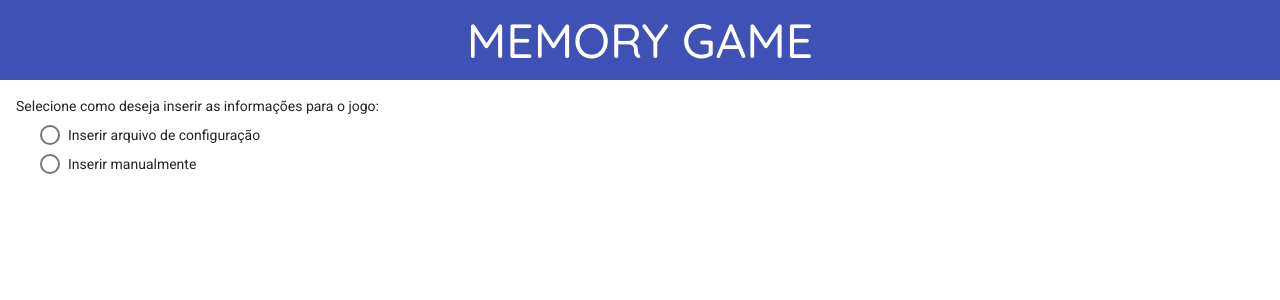
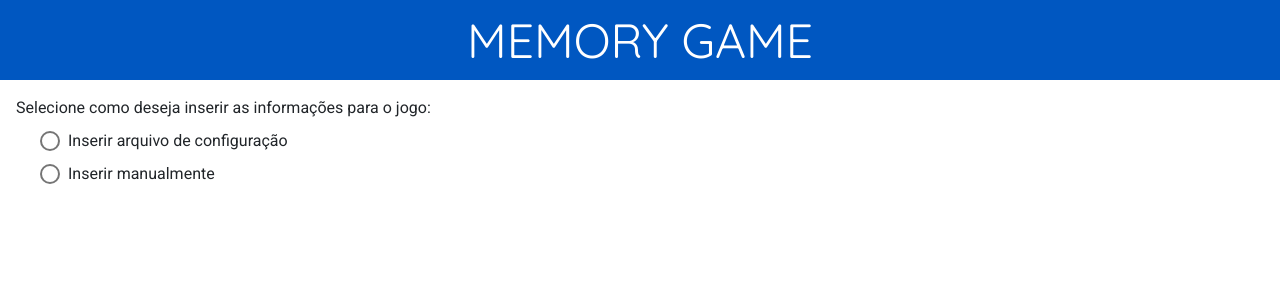
Before and after one commit to flaviamatdev/memory-game, an Angular app: page / in a window 1280 px wide. Shown: the top 300 px of the page. Built offline with nearby package versions, Linux system fonts and the light colour scheme.

Commit message:
add theme + ajuste cor cartas

```diff
--- a/angular.json
+++ b/angular.json
@@ -32,7 +32,6 @@
                             "src/assets"
                         ],
                         "styles": [
-                            "./node_modules/@angular/material/prebuilt-themes/indigo-pink.css",
                             "./node_modules/bootstrap/dist/css/bootstrap.css",
                             "src/styles.scss"
                         ],
--- a/src/app/views/game/memory-card/memory-card.component.html
+++ b/src/app/views/game/memory-card/memory-card.component.html
@@ -6,8 +6,8 @@
             <img *ngIf="card.img" [src]="card.img" alt="card">
         </div>
 
-        <div class="back">
-            <div style="font-size: 40px;">{{id}}</div>
+        <div class="back bg-primary-2">
+            <div class="card-id-number quicksand">{{id}}</div>
         </div>
     </div>
 </div>
--- a/src/app/views/game/memory-card/memory-card.component.scss
+++ b/src/app/views/game/memory-card/memory-card.component.scss
@@ -1,7 +1,3 @@
-$red: #d50000;
-$orange: #ff9800;
-$blue: #6fb1fc;
-
 .card {
     height: 100px;
     width: 100px;
@@ -33,14 +29,12 @@ $blue: #6fb1fc;
     }
 
     .back {
-        background-color: $blue;
-        color: #fff;
+        color: white;
     }
 
     .front {
         transform: rotateY(180deg);
         background-color: white;
-        color: $orange;
     }
 }
 
@@ -57,3 +51,8 @@ $blue: #6fb1fc;
         transform: rotateY(180deg);
     }
 }
+
+.card-id-number {
+    font-size: 50px;
+    font-weight: bold;
+}
--- /dev/null
+++ b/src/assets/styles/theme.scss
@@ -0,0 +1,66 @@
+@import "~@angular/material/theming";
+
+$my-palette-primary: (
+    50: #fff,
+    100: #e5edfa,
+    200: #e3edfd,
+    300: #dbe8fb,
+    400: #c5d4eb,
+    500: #5992ed,
+    600: #2670e8,
+    700: #0057c1,
+    800: #0c326f,
+    900: #071d41,
+    contrast: (
+        50: #333333,
+        100: #333333,
+        200: #333333,
+        300: #333333,
+        400: #333333,
+        500: #ffffff,
+        600: #ffffff,
+        700: #ffffff,
+        800: #ffffff,
+        900: #ffffff
+    )
+);
+
+$my-palette-accent: (
+    50: #eacccc,
+    100: #d69999,
+    200: #cc7f80,
+    300: #c16667,
+    400: #b74c4d,
+    500: #ad3234,
+    600: #a3191b,
+    700: #990002,
+    800: #890001,
+    900: #6b0001,
+    contrast: (
+        50: #333333,
+        100: #333333,
+        200: #333333,
+        300: #333333,
+        400: #ffffff,
+        500: #ffffff,
+        600: #ffffff,
+        700: #ffffff,
+        800: #ffffff,
+        900: #ffffff
+    )
+);
+
+$primary: mat-palette($my-palette-primary, 700);
+
+$my-theme: mat-light-theme(
+    $primary,
+    mat-palette($my-palette-accent, 800)
+);
+
+// Include theme styles for core and each component used in your app.
+@include angular-material-theme($my-theme);
+
+// definir em um scss soh para cores
+.bg-primary-2 {
+    background-color: mat-color($primary);
+}
--- a/src/styles.scss
+++ b/src/styles.scss
@@ -1,3 +1,4 @@
+@import "assets/styles/theme.scss";
 @import "assets/styles/mat-form-field";
 
 html,
```
